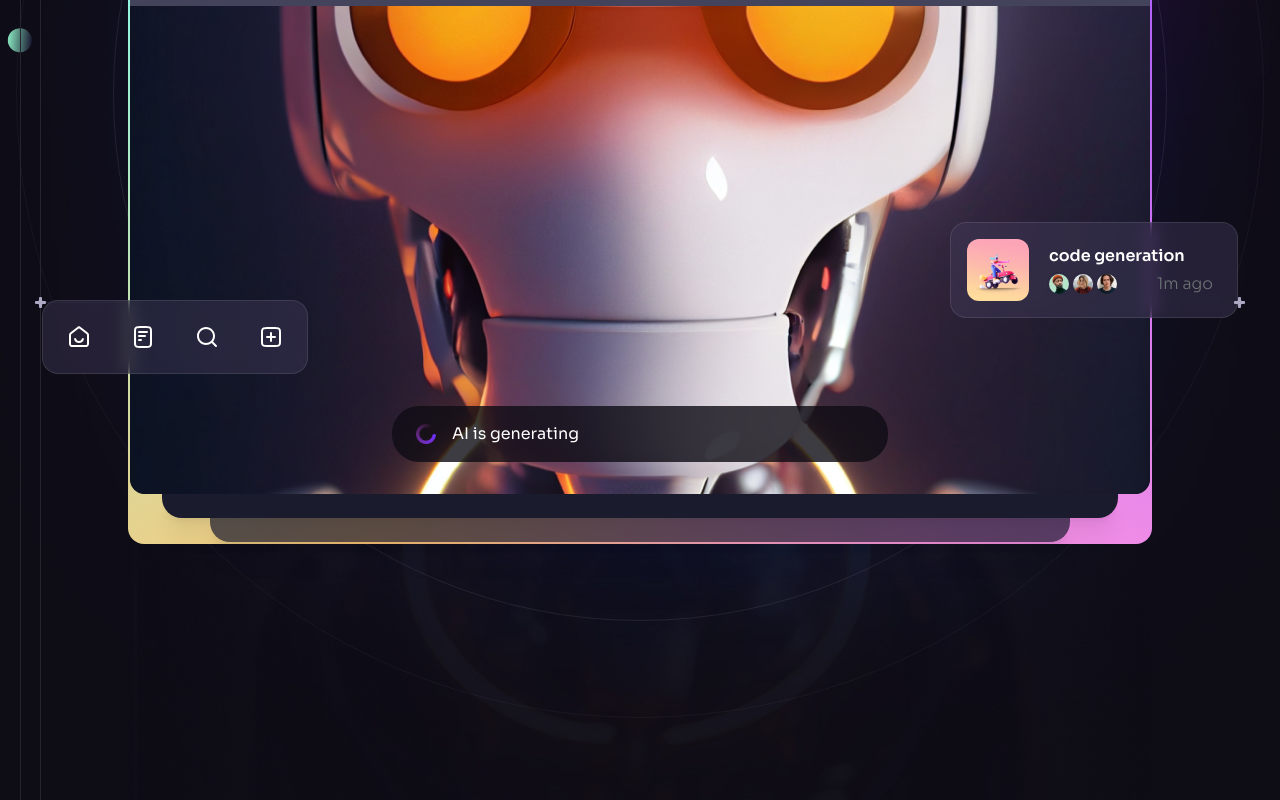
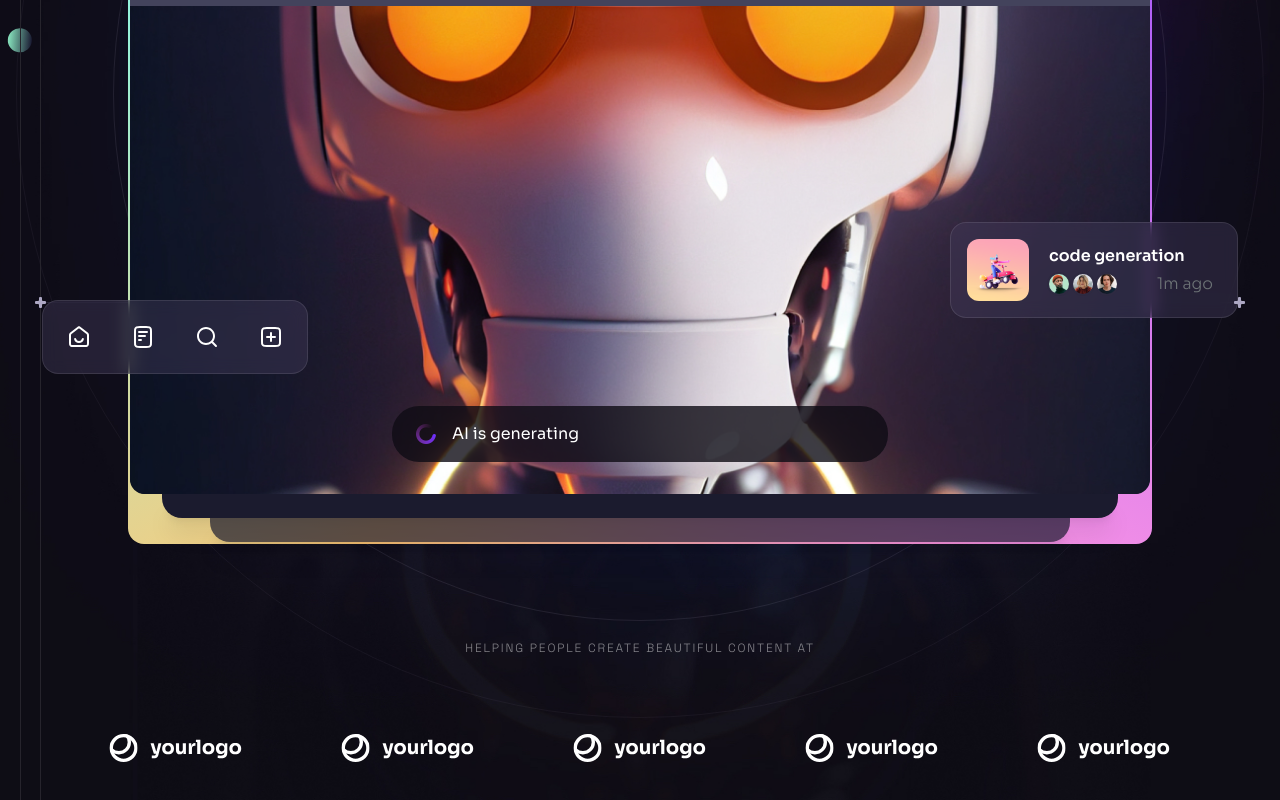
Before and after one commit to ricky-antonio/brainwave, a React (Vite) app: page / in a window 1280 px wide. Shown: the part 582-1382 px from the top of the page. Built offline with nearby package versions, Linux system fonts and the light colour scheme.

Commit message:
Update Hero

```diff
--- /dev/null
+++ b/src/components/CompanyLogos.jsx
@@ -0,0 +1,20 @@
+import { companyLogos } from "../constants";
+
+const CompanyLogos = ({ className }) => {
+    return (
+        <div className={`${className || ""}`}>
+            <h5 className="tagline mb-6 text-center text-n-1/50">
+                Helping people create beautiful content at
+            </h5>
+            <ul className="flex">
+                {companyLogos.map((logo, index) => (
+                    <li className="flex items-center justify-center flex-1 h-[8.5rem]" key={index}>
+                        <img src={logo} alt={logo} width={134} height={28} />
+                    </li>
+                ))}
+            </ul>
+        </div>
+    );
+};
+
+export default CompanyLogos;
--- a/src/components/Hero.jsx
+++ b/src/components/Hero.jsx
@@ -7,6 +7,7 @@
 import { useRef } from "react";
 import Generating from "./Generating";
 import Notification from "./Notification";
+import CompanyLogos from "./CompanyLogos";
 
 const Hero = () => {
     const parallaxRef = useRef(null);
@@ -94,6 +95,7 @@
                     </div>
                     <BackgroundCircles />
                 </div>
+                <CompanyLogos className="hidden relative z-10 mt-20 lg:block" />
             </div>
             <BottomLine />
         </Section>
```
